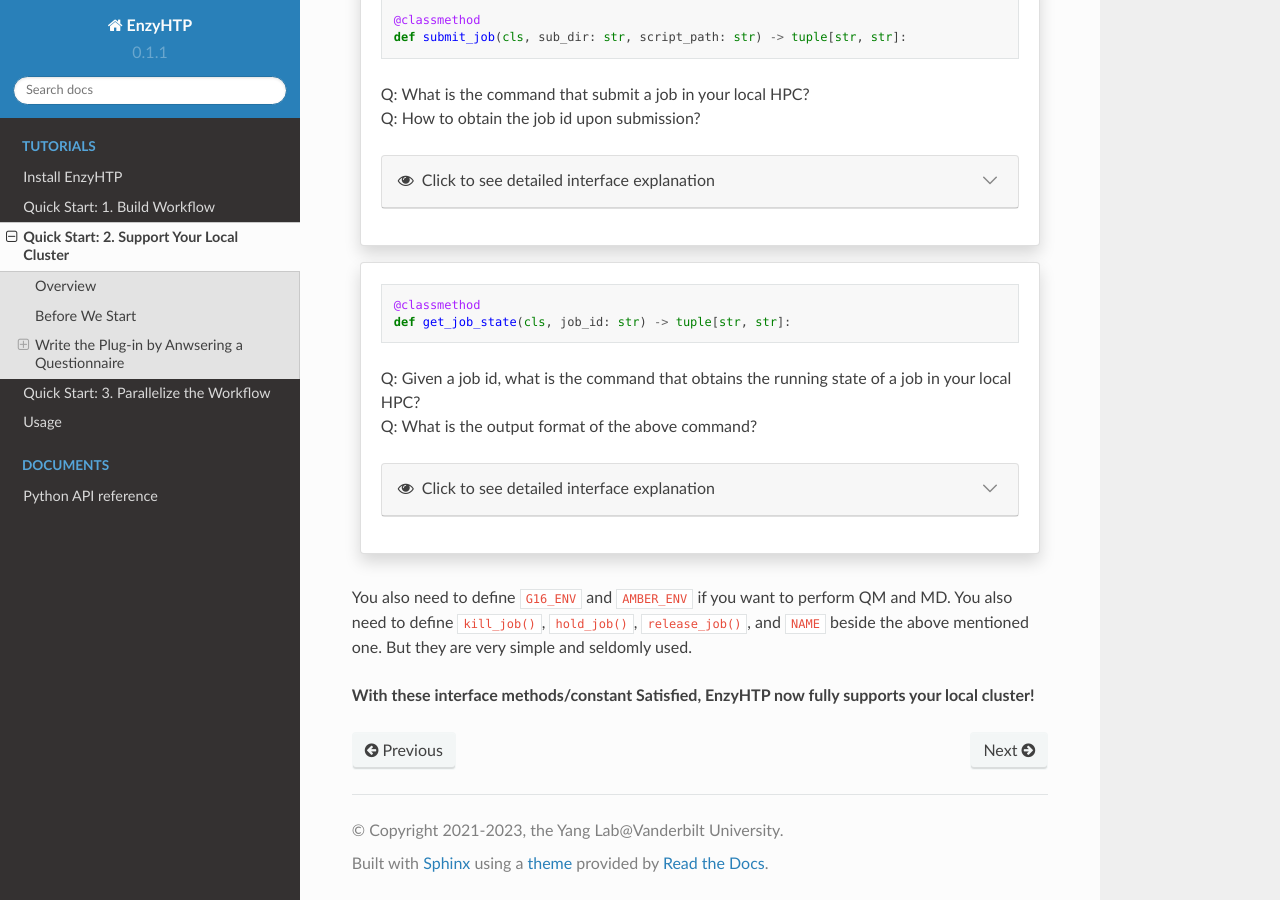
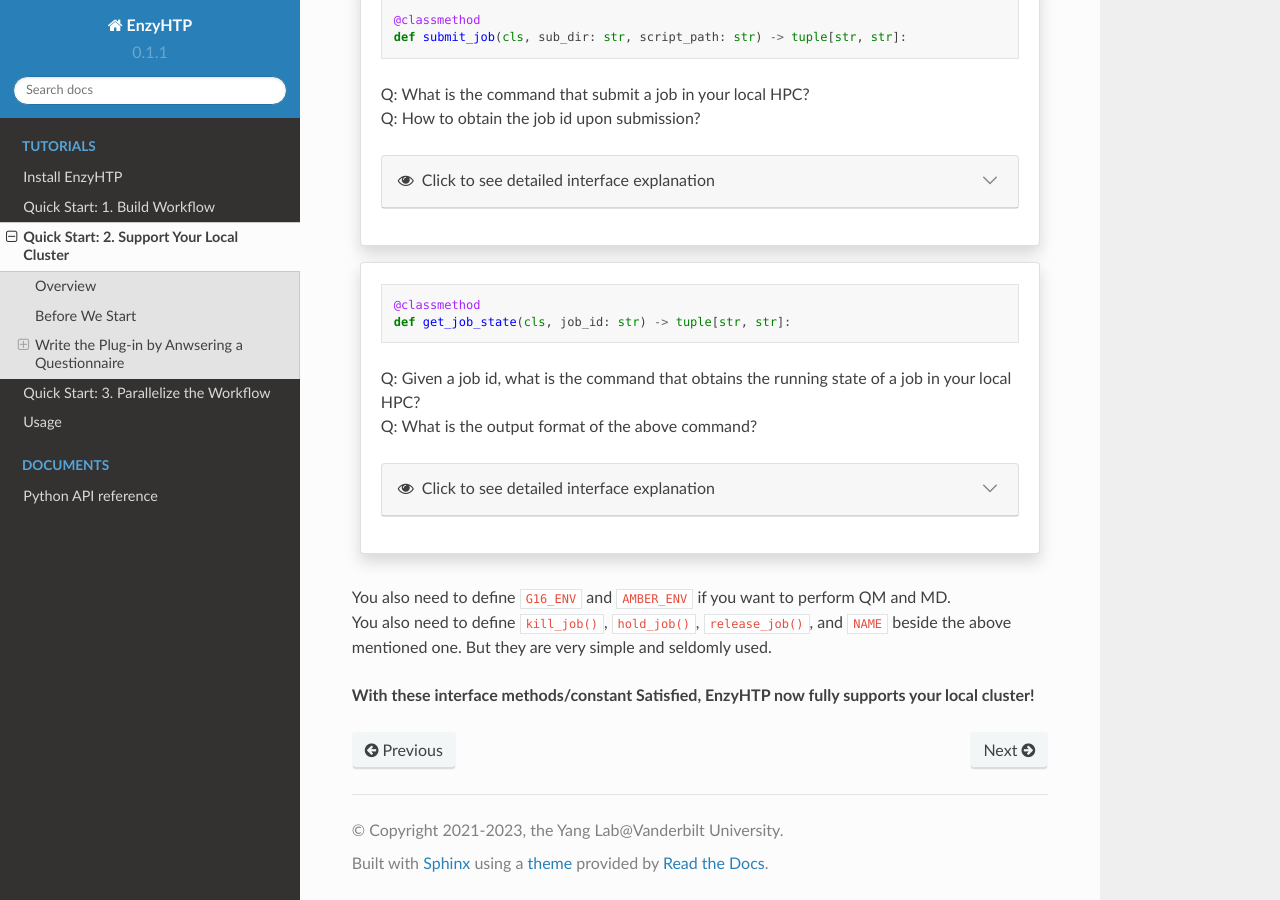
Before and after one commit to ChemBioHTP/enzyhtp_doc, a Sphinx documentation site: the page built from docs/source/qkst_cluster.rst, in a window 1280 px wide and 900 px high, scrolled down 1729 px. Built offline with Sphinx 7.4.7 and the Read the Docs theme 2.0.0, drawn with Linux system fonts in a browser that asks for light colours.

Commit message:
formating

```diff
--- a/docs/source/qkst_cluster.rst
+++ b/docs/source/qkst_cluster.rst
@@ -155,7 +155,7 @@ Here I will briefly explain some required methods and the "question" it askes:
             | The general job state ("pend" or "run" or "complete" or "canel" or "error")
             | The original cluster specific state keyword
 
-You also need to define ``G16_ENV`` and ``AMBER_ENV`` if you want to perform QM and MD.
-You also need to define ``kill_job()``, ``hold_job()``, ``release_job()``, and ``NAME`` beside the above mentioned one. But they are very simple and seldomly used.
+| You also need to define ``G16_ENV`` and ``AMBER_ENV`` if you want to perform QM and MD.
+| You also need to define ``kill_job()``, ``hold_job()``, ``release_job()``, and ``NAME`` beside the above mentioned one. But they are very simple and seldomly used.
 
 **With these interface methods/constant Satisfied, EnzyHTP now fully supports your local cluster!**
```
